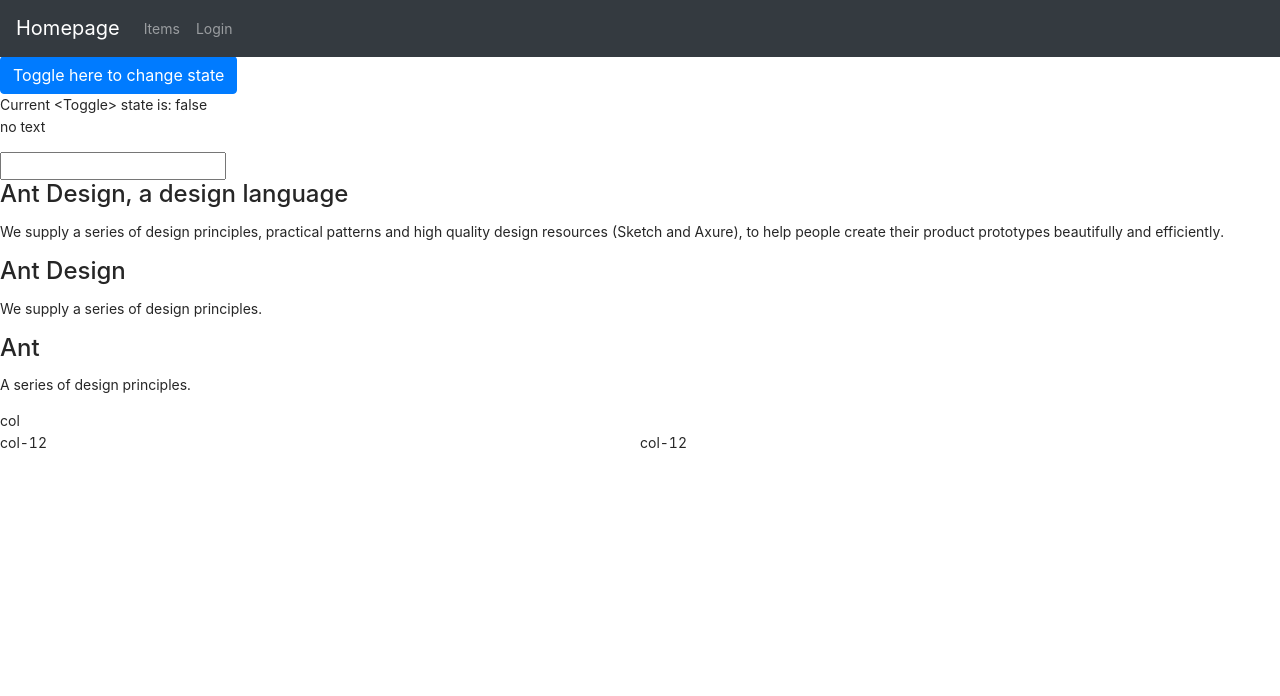
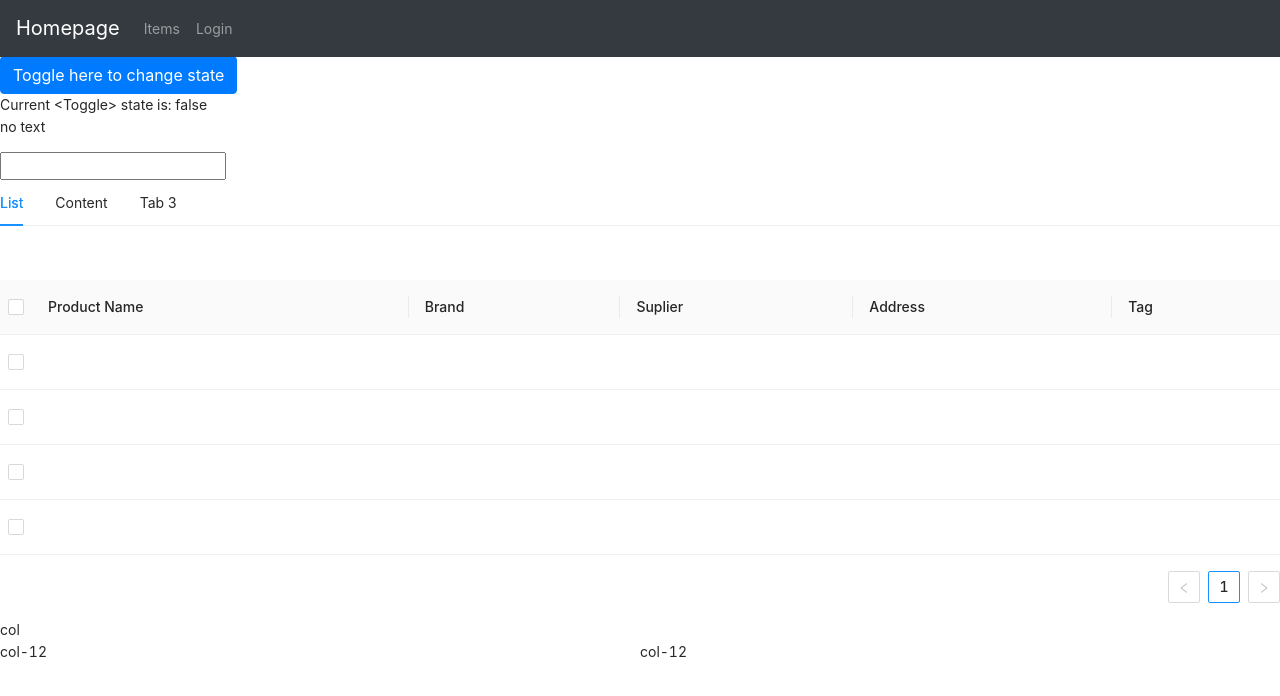
Before and after one commit to markntf0927/cypress-react, a React (Create React App) app: page /#/ in a window 1280 px wide. Shown: the top 696 px of the page. Built offline with nearby package versions, Linux system fonts and the light colour scheme.

Commit message:
add: table

```diff
--- /dev/null
+++ b/src/components/ListTable.js
@@ -0,0 +1,226 @@
+import React, { memo, useState, useEffect } from "react"
+import { Skeleton, Row, Col, Tabs, Table, Tag, Space, Empty } from "antd"
+
+function ListTable() {
+  const { TabPane } = Tabs
+  const { Column } = Table
+
+  const [loading, setLoading] = useState(true)
+  const [tab, setTab] = useState(1)
+  const [selectedRowKeys, setSelectedRowKeys] = useState([])
+
+  useEffect(() => {
+    setTimeout(() => {
+      handleLoading()
+    }, 1500)
+  }, [])
+
+  const handleLoading = () => {
+    setLoading(!loading)
+  }
+
+  const callback = (key) => {
+    console.log(key)
+    setTab(key)
+  }
+
+  const onSelectChange = (selectedRowKeys) => {
+    console.log("selectedRowKeys changed: ", selectedRowKeys)
+
+    setSelectedRowKeys(selectedRowKeys)
+  }
+
+  const rowSelection = {
+    selectedRowKeys,
+    onChange: onSelectChange,
+  }
+
+  const hasSelected = selectedRowKeys.length > 0
+
+  const isTab1 = tab === "1"
+  const isTab2 = tab === "2"
+
+  const [program777, everyday, seasonal] = [
+    "777 program",
+    "everyday",
+    "seasonal",
+  ]
+
+  const list = [
+    {
+      title: "Ant Design, a design language",
+      text: "We supply a series of design principles, practical patterns and high quality design resources (Sketch and Axure), to help people create their product prototypes beautifully and efficiently.",
+    },
+    {
+      title: "Ant Design",
+      text: "We supply a series of design principles.",
+    },
+    {
+      title: "Ant",
+      text: "A series of design principles.",
+    },
+  ]
+
+  const dataColumns = [
+    {
+      title: "Product Name",
+      dataIndex: "productName",
+      key: "productName",
+    },
+    {
+      title: "Brand",
+      dataIndex: "brand",
+      key: "brand",
+    },
+    {
+      title: "Suplier",
+      dataIndex: "suplier",
+      key: "suplier",
+    },
+    {
+      title: "Address",
+      dataIndex: "address",
+      key: "address",
+    },
+    {
+      title: "Tag",
+      dataIndex: "tag",
+      key: "tag",
+    },
+  ]
+
+  const data = [
+    {
+      key: "1",
+      productName: "product 1",
+      brand: "brand 1",
+      supplier: "suplier a",
+      address: "New York No. 1 Lake Park",
+      tags: [program777, everyday],
+    },
+    {
+      key: "2",
+      productName: "product 2",
+      brand: "brand 2",
+      supplier: "suplier b",
+      address: "London No. 1 Lake Park",
+      tags: [program777],
+    },
+    {
+      key: "3",
+      productName: "product 3",
+      brand: "brand 3",
+      supplier: "suplier a",
+      address: "Sidney No. 1 Lake Park",
+      tags: [seasonal],
+    },
+    {
+      key: "4",
+      productName: "product 4",
+      brand: "brand 4",
+      supplier: "suplier c",
+      address: "Paris No. 1 Lake Park",
+      tags: [everyday],
+    },
+  ]
+
+  const TabTable = () => (
+    <>
+      <div style={{ marginBottom: 16 }}>
+        <span style={{ marginLeft: 8 }}>
+          {hasSelected ? `Selected ${selectedRowKeys.length} items` : ""}
+        </span>
+      </div>
+
+      <Table
+        dataSource={data}
+        rowSelection={rowSelection}
+        columns={dataColumns.map((column) => {
+          return {
+            ...column,
+            render: function renderPlaceholder() {
+              return (
+                <>
+                  <Skeleton
+                    loading={isTab1 && loading}
+                    key={column.dataIndex}
+                    true
+                    active
+                  />
+                </>
+              )
+            },
+          }
+        })}
+      >
+        {!loading && (
+          <>
+            <Column
+              title="Product Name"
+              dataIndex="productName"
+              key="productName"
+            />
+            <Column title="Brand" dataIndex="brand" key="brand" />
+            <Column title="Supplier" dataIndex="supplier" key="supplier" />
+            <Column title="Address" dataIndex="address" key="address" />
+            <Column
+              title="Tags"
+              dataIndex="tags"
+              key="tags"
+              render={(tags) => (
+                <>
+                  {tags.map((tag) => (
+                    <Tag color="default" key={tag}>
+                      {tag}
+                    </Tag>
+                  ))}
+                </>
+              )}
+            />
+            <Column
+              title="Action"
+              key="action"
+              render={(text, record) => (
+                <Space size="middle">
+                  <a>Invite {record.lastName}</a>
+                  <a>Delete</a>
+                </Space>
+              )}
+            />
+          </>
+        )}
+      </Table>
+    </>
+  )
+
+  return (
+    <Tabs defaultActiveKey={tab} onChange={callback}>
+      <TabPane tab="List" key="1">
+        <TabTable />
+      </TabPane>
+      <TabPane tab="Content" key="2">
+        {list.map((itm) => (
+          <Row key={itm.title}>
+            <Skeleton
+              loading={isTab2 && loading}
+              paragraph={{ rows: 2 }}
+              active
+            />
+
+            {!loading && (
+              <Col>
+                <h4>{itm.title}</h4>
+                <p>{itm.text}</p>
+              </Col>
+            )}
+          </Row>
+        ))}
+      </TabPane>
+      <TabPane tab="Tab 3" key="3">
+        Content of Tab Pane 3
+      </TabPane>
+    </Tabs>
+  )
+}
+
+export default memo(ListTable)
--- a/src/components/Table.js
+++ /dev/null
@@ -1,52 +0,0 @@
-import React, { memo, useState, useEffect } from "react"
-import { Skeleton, Row, Col, Button } from "antd"
-
-function Table() {
-  const [loading, setLoading] = useState(true)
-
-  const handleLoading = () => {
-    setLoading(!loading)
-  }
-
-  useEffect(() => {
-    setTimeout(() => {
-      handleLoading()
-    }, 2000)
-  }, [])
-
-
-  const list = [
-    {
-      title: "Ant Design, a design language",
-      text: "We supply a series of design principles, practical patterns and high quality design resources (Sketch and Axure), to help people create their product prototypes beautifully and efficiently.",
-    },
-    {
-      title: "Ant Design",
-      text: "We supply a series of design principles.",
-    },
-    {
-      title: "Ant",
-      text: "A series of design principles.",
-    },
-  ]
-
-  return (
-    <div className="article">
-      {list.map((itm) => (
-        <Row key={itm.title}>
-          <Skeleton loading={loading} paragraph={{ rows: 2 }} active />
-
-          {!loading && (
-            <Col>
-              <h4>{itm.title}</h4>
-              <p>{itm.text}</p>
-            </Col>
-          )}
-        </Row>
-      ))}
-
-    </div>
-  )
-}
-
-export default memo(Table)
--- a/src/pages/Home.js
+++ b/src/pages/Home.js
@@ -4,7 +4,7 @@ import { Row, Col } from "antd"
 import Layout from "../components/shared/Layout"
 import Toggle from "../components/Toggle"
 import Content from "../components/shared/Content"
-import Table from "../components/Table"
+import ListTable from "../components/ListTable"
 
 // import Stack from '../utils/stack'
 
@@ -28,7 +28,7 @@ function Home() {
 
         <input onChange={handleTextChange} />
 
-        <Table />
+        <ListTable />
 
         <Row>
           <Col span={24}>col</Col>
```
